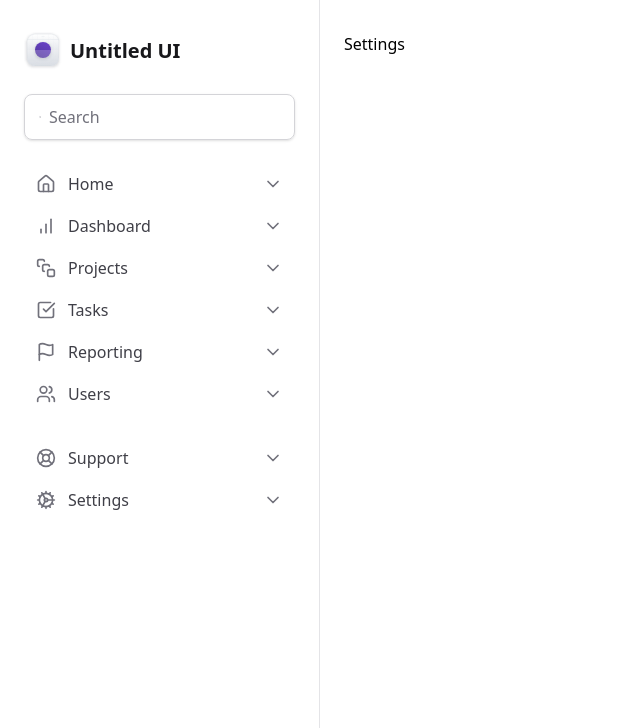
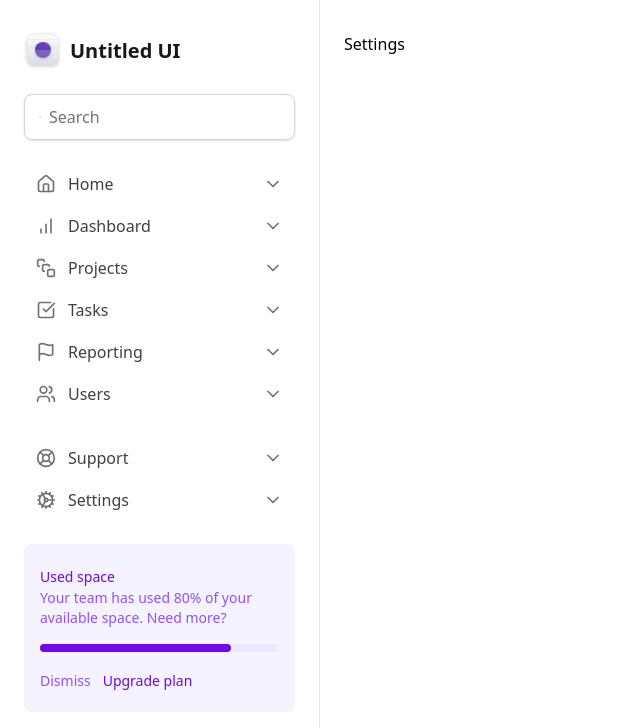
Before and after one commit to Beatriz-Cavallieri/tailwind-dashboard, a React (Vite) app: page / in a window 1280 px wide. Shown: the top 728 px of the page, without its empty margins (0-640 px from the left). Built offline with nearby package versions, Linux system fonts and the light colour scheme.

Commit message:
feat: creates Used Space Widget

```diff
--- a/src/components/Sidebar/index.tsx
+++ b/src/components/Sidebar/index.tsx
@@ -1,6 +1,7 @@
 import { Search } from "lucide-react"
 import { Logo } from "./Logo"
 import Navigation from "../Navigation"
+import UsedSpaceWidget from "../UsedSpaceWidget"
 
 const Sidebar = () => {
   return (
@@ -13,6 +14,7 @@ const Sidebar = () => {
           placeholder="Search" />
       </div>
       <Navigation />
+      <UsedSpaceWidget />
     </aside>
   )
 }
--- /dev/null
+++ b/src/components/UsedSpaceWidget/index.tsx
@@ -0,0 +1,23 @@
+const UsedSpaceWidget = () => {
+    return (
+        <div className="bg-violet-50 rounded-lg px-4 py-5 flex flex-col gap-4">
+            <div className="space-y-1">
+                <span className="text-sm/5 font-medium text-violet-700">
+                    Used space
+                </span>
+                <p className="text-sm/5 text-violet-500">
+                    Your team has used 80% of your available space. Need more?
+                </p>
+            </div>
+            <div className="bg-violet-100 rounded-full h-2 w-full">
+                <div className="bg-violet-700 rounded-full h-2 w-4/5"></div>
+            </div>
+            <div className="space-x-3">
+                <button type="button" className="text-sm font-medium text-violet-500 hover:text-violet-700">Dismiss</button>
+                <button type="button" className="text-sm font-medium text-violet-700 hover:text-violet-900">Upgrade plan</button>
+            </div>
+        </div>
+    )
+}
+
+export default UsedSpaceWidget
```
